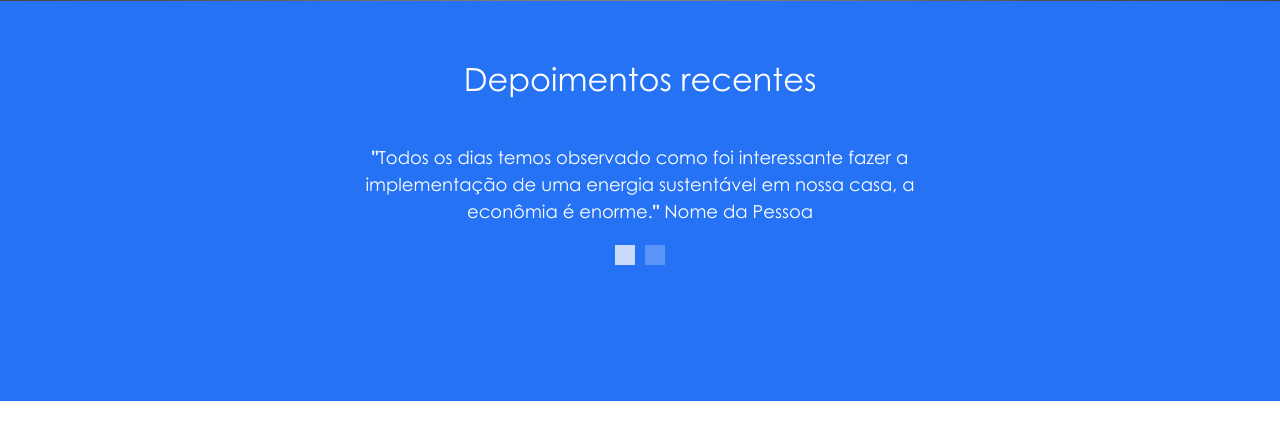
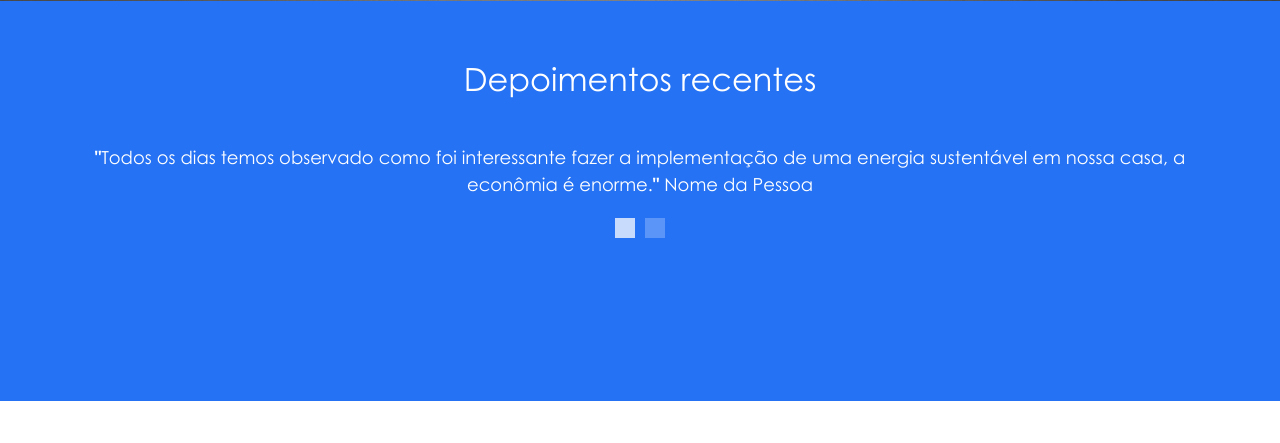
Before and after one commit to martins160/blueenergy2, a WordPress theme: template index.php in a window 1280 px wide. Shown: the part 1497-1940 px from the top of the page. Run offline with PHP 8.4 and a stand-in for WordPress, Linux system fonts and the light colour scheme; the site name, menu and one post (Sample post) are stand-ins, and other content is empty; grey boxes labelled with a size stand in for pictures from a placeholder-image service; some libraries are stand-ins or nearby versions; some web fonts are replaced.

Commit message:
Add files via upload

```diff
--- a/assets/css/conteudo.css
+++ b/assets/css/conteudo.css
@@ -214,13 +214,35 @@
 }
 
 .item{
-  width: 200px;
+  width: 250px;
   margin: auto;
 }
 
 .slick-dots li button:before{
   color: #fff !important;
   background-color: #fff !important;
+}
+
+
+
+
+
+.economia-box{
+  width: 90%;
+  margin: auto;
+
+}
+
+.economia-box p{
+  font-size: 18px;
+  color: #fff;
+  font-weight: 100;
+  margin: 20px 0 0 0;
+}
+
+.economia-box p strong{
+  color: #fff;
+  font-weight: bold;
 }
 
 
@@ -711,8 +733,10 @@
 }
 
 .economia-box{
-  width: 50%;
+  width: 100%;
   margin: auto;
+
+
 }
 
 .economia-box p{
@@ -735,7 +759,7 @@
 
 
 .item{
-  width: 400px;
+  width: 600px;
   margin: auto;
 }
 
```
